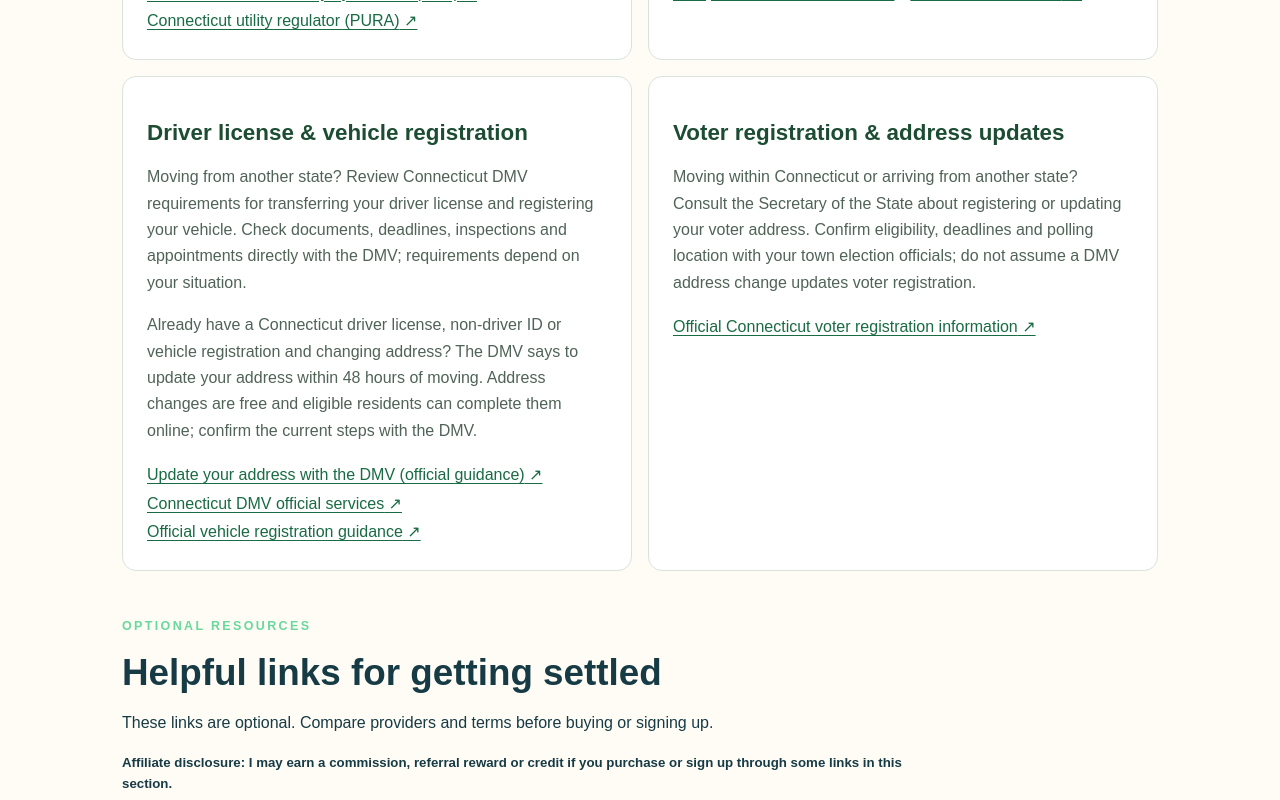
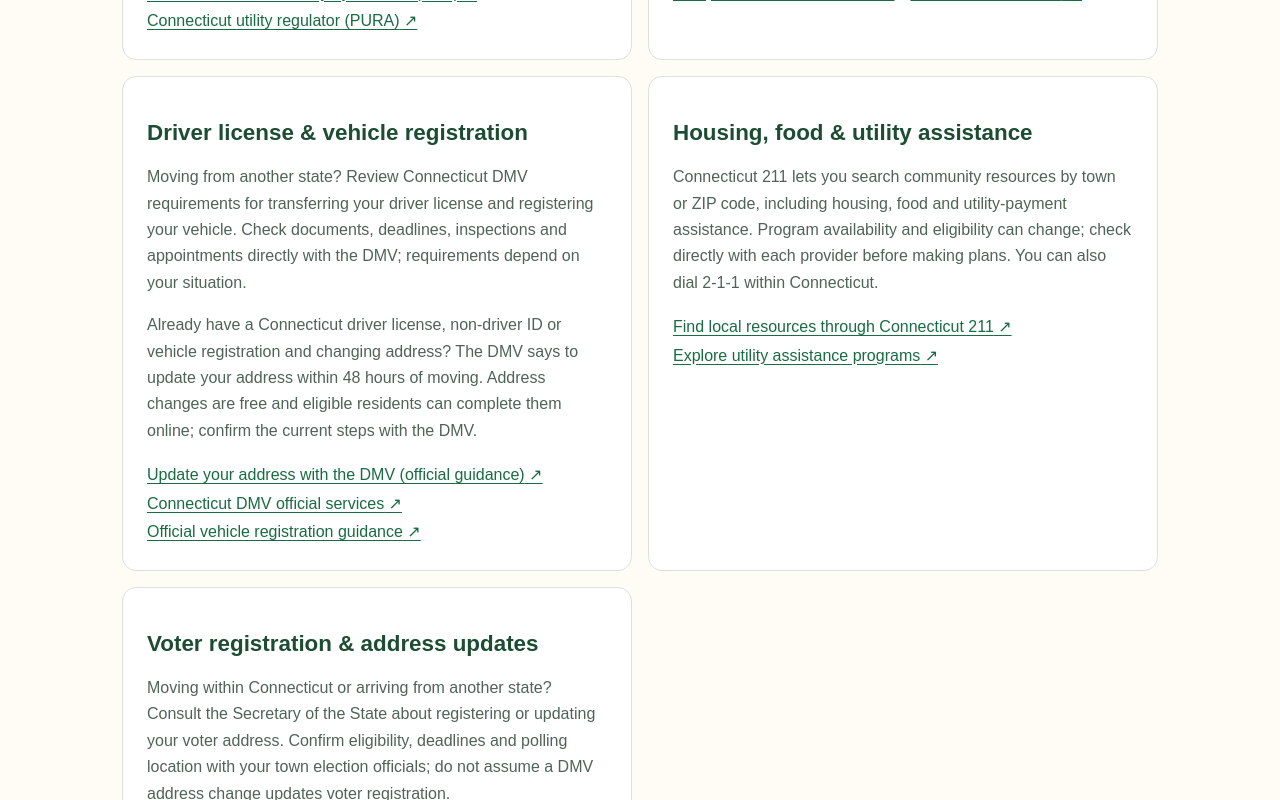
Before and after one commit to joeysellsct/Explore-Connecticut-Living, a Next.js app: page /en/moving-resources in a window 1280 px wide. Shown: the part 500-1300 px from the top of the page. Built offline with nearby package versions, Linux system fonts and the light colour scheme; no server answers.

Commit message:
Add sourced bilingual Connecticut 211 assistance resources to moving hub

```diff
--- a/app/[locale]/moving-resources/page.tsx
+++ b/app/[locale]/moving-resources/page.tsx
@@ -36,6 +36,12 @@ export default async function MovingResourcesPage({params}:{params:Promise<{loca
     <a href="https://portal.ct.gov/services/driving-and-transportation/vehicle-registration-and-title/register-your-vehicle" target="_blank" rel="noopener noreferrer">{es?'Guía oficial para registrar un vehículo':'Official vehicle registration guidance'} ↗</a>
    </article>
    <article className="moving-resource-card">
+    <h2>{es?'Ayuda para vivienda, alimentos y servicios públicos':'Housing, food & utility assistance'}</h2>
+    <p>{es?'Connecticut 211 permite buscar recursos comunitarios por ciudad o código postal, incluidos programas de vivienda, alimentos y ayuda para pagar servicios públicos. La disponibilidad y los requisitos de cada programa pueden cambiar; consulta directamente con el proveedor antes de hacer planes. También puedes marcar 2-1-1 dentro de Connecticut.':'Connecticut 211 lets you search community resources by town or ZIP code, including housing, food and utility-payment assistance. Program availability and eligibility can change; check directly with each provider before making plans. You can also dial 2-1-1 within Connecticut.'}</p>
+    <a href="https://www.211ct.org/" target="_blank" rel="noopener noreferrer">{es?'Buscar recursos locales en Connecticut 211':'Find local resources through Connecticut 211'} ↗</a>
+    <a href="https://uwc.211ct.org/categorysearch/utility-assistance/" target="_blank" rel="noopener noreferrer">{es?'Explorar programas de ayuda para servicios públicos':'Explore utility assistance programs'} ↗</a>
+   </article>
+   <article className="moving-resource-card">
     <h2>{es?'Registro electoral y cambio de domicilio':'Voter registration & address updates'}</h2>
     <p>{es?'Al mudarte dentro de Connecticut o desde otro estado, consulta la Secretaría del Estado para registrarte o actualizar tu domicilio electoral. Comprueba los requisitos, plazos y lugar de votación con los funcionarios electorales de tu municipio; no supongas que el cambio de dirección del DMV actualiza tu inscripción.':'Moving within Connecticut or arriving from another state? Consult the Secretary of the State about registering or updating your voter address. Confirm eligibility, deadlines and polling location with your town election officials; do not assume a DMV address change updates voter registration.'}</p>
     <a href="https://portal.ct.gov/sots/election-services/voter-information/voter-registration-information" target="_blank" rel="noopener noreferrer">{es?'Información oficial de registro electoral (CT)':'Official Connecticut voter registration information'} ↗</a>
```
